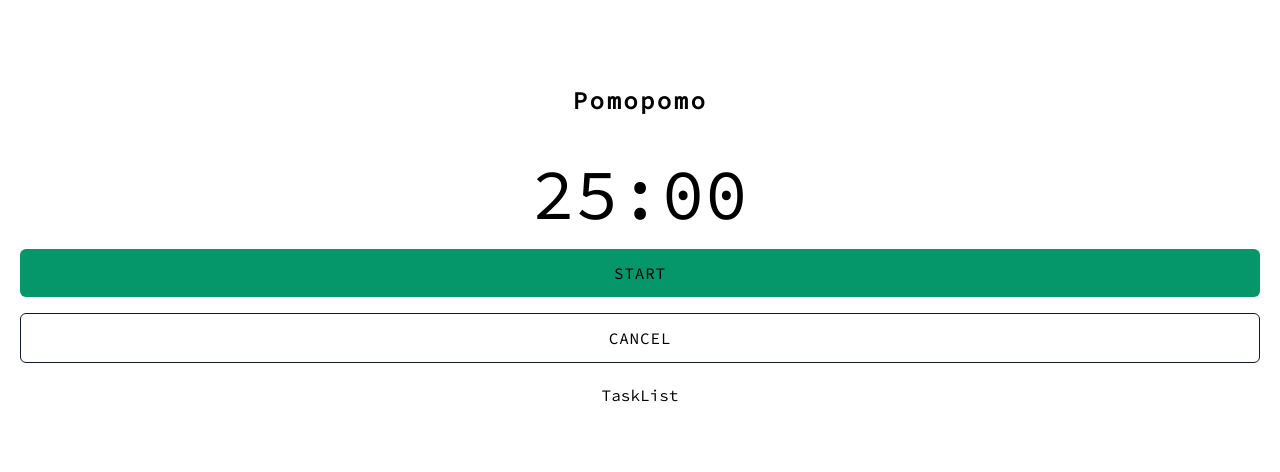
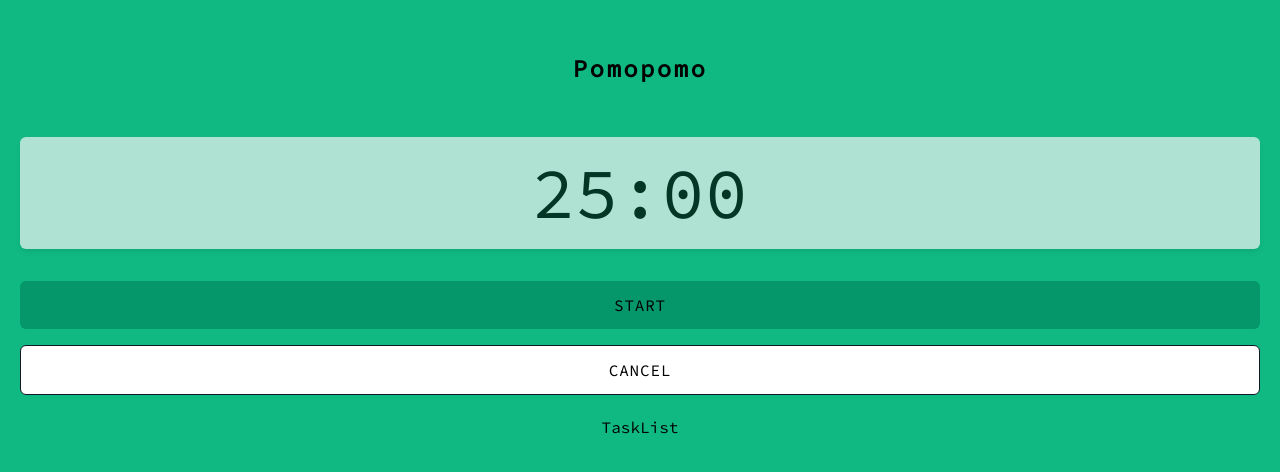
Before and after one commit to CandraJengger/svelte-pomodoro-tailwind, a Svelte app: page / in a window 1280 px wide. Shown: the part 154-626 px from the top of the page. Built offline with nearby package versions, Linux system fonts and the light colour scheme.

Commit message:
styling number

```diff
--- a/src/App.svelte
+++ b/src/App.svelte
@@ -5,7 +5,7 @@
 </script>
 
 <main
-  class="bg-white w-full h-screen flex justify-center items-center flex-col"
+  class="bg-green-500 w-full h-screen flex justify-center items-center flex-col"
 >
   <h1 class="text-2xl font-extrabold tracking-widest">
     {title}
--- a/src/components/PomodoroTimer.svelte
+++ b/src/components/PomodoroTimer.svelte
@@ -62,8 +62,10 @@
   }
 </script>
 
-<section class="w-full p-5 text-center">
-  <span class="inline-block text-5xl my-8  transform scale-150">
+<section class="w-full p-5 text-center flex flex-col">
+  <span
+    class="inline-block text-7xl my-8  transform transition-all duration-200 bg-gray-100 px-5 py-5 rounded-md opacity-70 shadow-md hover:-translate-y-2 hover:opacity-90"
+  >
     {formatTime(pomodoroTime)}
   </span>
   <footer class="flex justify-center items-center flex-col">
```
